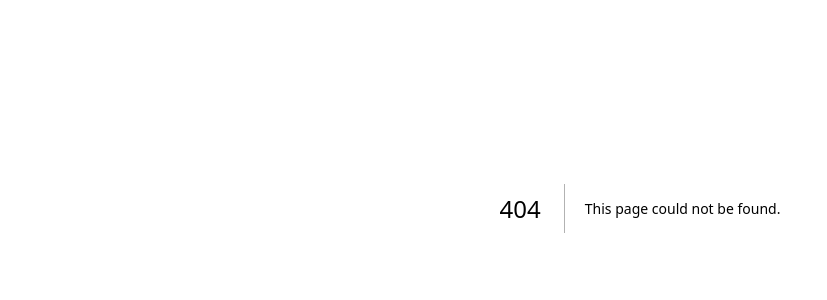
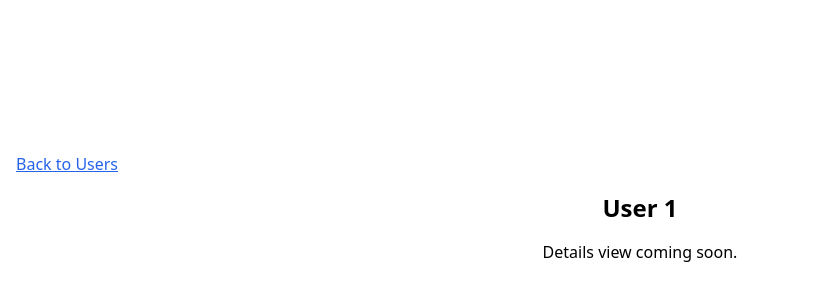
Before and after one commit to Dez-009/Gold-standard-Orchestration, a Next.js app in the folder frontend/: page /admin/users/1 in a window 1280 px wide. Before the commit this address had no page. Shown: the part 192-492 px from the top of the page, without its empty margins (0-827 px from the left). Built offline with nearby package versions, Linux system fonts and the light colour scheme; no server answers.

Commit message:
fix missing admin user detail page

```diff
--- /dev/null
+++ b/frontend/app/admin/users/[id]/page.tsx
@@ -0,0 +1,23 @@
+'use client';
+// Admin view for a specific user profile - placeholder for future details
+
+import Link from 'next/link';
+
+export default function AdminUserDetailsPage({
+  params
+}: {
+  params: { id: string };
+}) {
+  return (
+    <div className="flex flex-col items-center justify-center min-h-screen p-4 space-y-4">
+      {/* Navigation back to the user list */}
+      <Link href="/admin/users" className="self-start text-blue-600 underline">
+        Back to Users
+      </Link>
+      {/* Title displays the user id for context */}
+      <h1 className="text-2xl font-bold">User {params.id}</h1>
+      {/* Placeholder content until implementation */}
+      <p>Details view coming soon.</p>
+    </div>
+  );
+}
```
Also changed, not shown: 1 other file (tests, documents, lock files or other folders).
